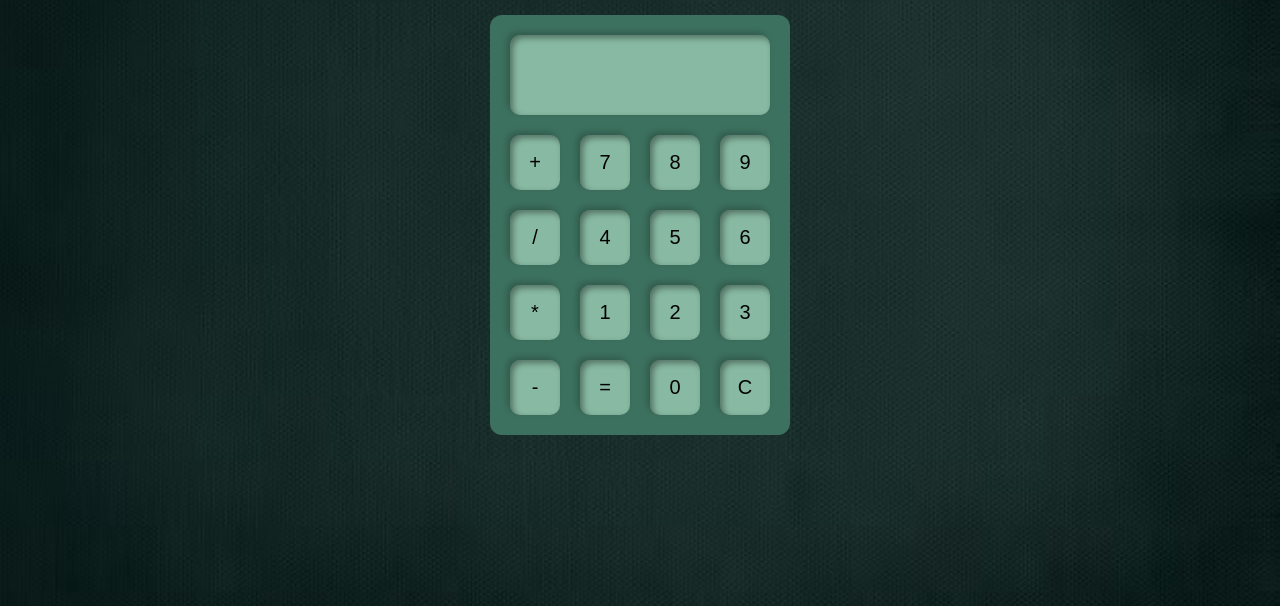
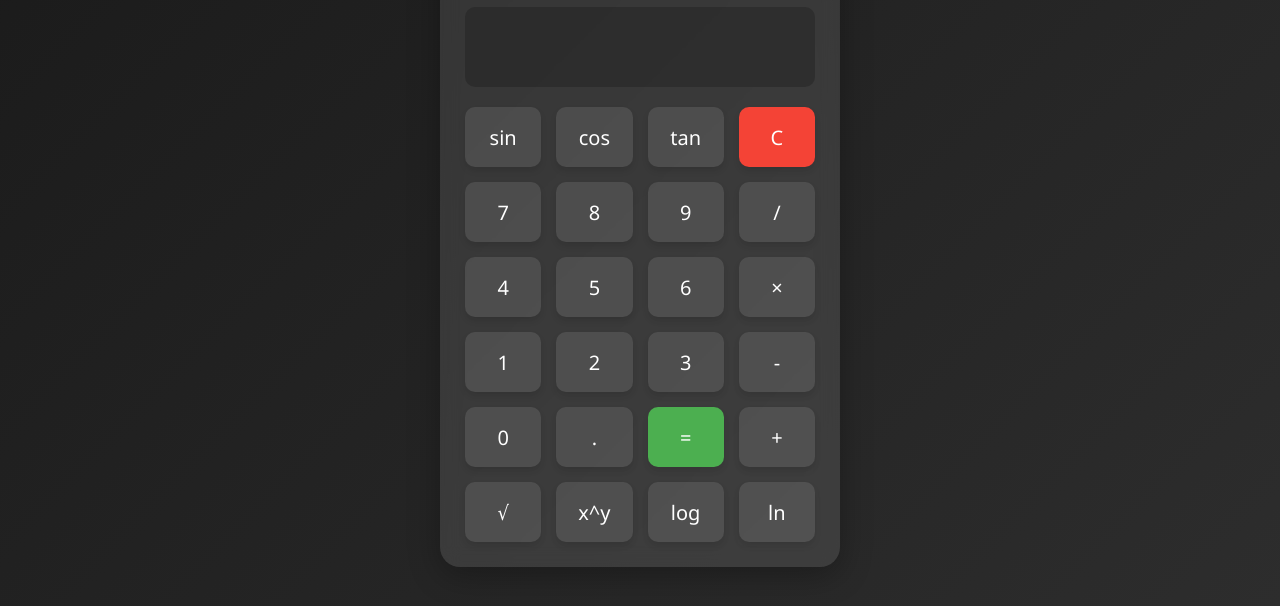
Before and after one commit to omika-45/Calculator, a plain HTML site: page index.html in a window 1280 px wide. Shown: the part 194-800 px from the top of the page. Drawn offline with Linux system fonts and the light colour scheme.

Commit message:
Enhance calculator functionality and UI: renamed to 'Scientific Calculator', added scientific functions (sin, cos, tan, sqrt, log, ln, power), improved input handling, and updated styles for better user experience.

```diff
--- a/index.html
+++ b/index.html
@@ -3,30 +3,44 @@
     <head>
         <meta charset="UTF-8" >
         <meta name="viewport" content="width=device-width, initial-scale=1.0" >
-        <title>Calculator</title>
+        <title>Scientific Calculator</title>
         <link rel="stylesheet" href="style.css">
     </head>
     <body>
-       <h2>Calculator</h2>
+       <h2>Scientific Calculator</h2>
         <section id="calculator">
-            <input type="text" id="num-area" disabled >
+            <input type="text" id="history-area" disabled>
+            <input type="text" id="num-area" disabled>
             <div class="calc-btn">
-                <button onclick="appendToDisplay('+')">+</button>
+                <button onclick="sin()">sin</button>
+                <button onclick="cos()">cos</button>
+                <button onclick="tan()">tan</button>
+                <button onclick="clearDisplay()">C</button>
+
                 <button onclick="appendToDisplay('7')">7</button>
                 <button onclick="appendToDisplay('8')">8</button>
                 <button onclick="appendToDisplay('9')">9</button>
                 <button onclick="appendToDisplay('/')">/</button>
+
                 <button onclick="appendToDisplay('4')">4</button>
                 <button onclick="appendToDisplay('5')">5</button>
                 <button onclick="appendToDisplay('6')">6</button>
-                <button onclick="appendToDisplay('*')">*</button>
+                <button onclick="appendToDisplay('*')">×</button>
+
                 <button onclick="appendToDisplay('1')">1</button>
                 <button onclick="appendToDisplay('2')">2</button>
                 <button onclick="appendToDisplay('3')">3</button>
                 <button onclick="appendToDisplay('-')">-</button>
-                <button onclick="calculateResult('=')">=</button>
+
                 <button onclick="appendToDisplay('0')">0</button>
-                <button onclick="clearDisplay()">C</button>
+                <button onclick="appendToDisplay('.')">.</button>
+                <button onclick="calculateResult()">=</button>
+                <button onclick="appendToDisplay('+')">+</button>
+
+                <button onclick="sqrt()">√</button>
+                <button onclick="power()">x^y</button>
+                <button onclick="log()">log</button>
+                <button onclick="ln()">ln</button>
             </div>
         </section>
         <script src="main.js"></script>
--- a/main.js
+++ b/main.js
@@ -1,17 +1,115 @@
 let display = document.getElementById('num-area');
+let historyDisplay = document.getElementById('history-area');
+let currentExpression = '';
 
 function clearDisplay() {
     display.value = '';
+    currentExpression = '';
 }
 
 function appendToDisplay(value) {
-    display.value += value;
-}
-function calculateResult(){
-    try{
-        display.value = eval(display.value);
-    }
-    catch (e){
-        display.value = 'error';
+    if (display.value.length < 20) { // Limit input length
+        display.value += value;
+        currentExpression += value;
     }
 }
+
+function calculateResult() {
+    try {
+        const result = eval(currentExpression);
+        if (isFinite(result)) {
+            historyDisplay.value = currentExpression + ' = ' + result;
+            display.value = result;
+            currentExpression = result.toString();
+        } else {
+            throw new Error('Invalid result');
+        }
+    } catch (e) {
+        display.value = 'Error';
+        currentExpression = '';
+    }
+}
+
+// Scientific functions
+function sin() {
+    const value = parseFloat(display.value);
+    if (!isNaN(value)) {
+        const result = Math.sin(value * Math.PI / 180);
+        display.value = result.toFixed(4);
+        currentExpression = result.toString();
+    }
+}
+
+function cos() {
+    const value = parseFloat(display.value);
+    if (!isNaN(value)) {
+        const result = Math.cos(value * Math.PI / 180);
+        display.value = result.toFixed(4);
+        currentExpression = result.toString();
+    }
+}
+
+function tan() {
+    const value = parseFloat(display.value);
+    if (!isNaN(value)) {
+        const result = Math.tan(value * Math.PI / 180);
+        display.value = result.toFixed(4);
+        currentExpression = result.toString();
+    }
+}
+
+function sqrt() {
+    const value = parseFloat(display.value);
+    if (!isNaN(value) && value >= 0) {
+        const result = Math.sqrt(value);
+        display.value = result;
+        currentExpression = result.toString();
+    } else {
+        display.value = 'Error';
+        currentExpression = '';
+    }
+}
+
+function log() {
+    const value = parseFloat(display.value);
+    if (!isNaN(value) && value > 0) {
+        const result = Math.log10(value);
+        display.value = result.toFixed(4);
+        currentExpression = result.toString();
+    } else {
+        display.value = 'Error';
+        currentExpression = '';
+    }
+}
+
+function ln() {
+    const value = parseFloat(display.value);
+    if (!isNaN(value) && value > 0) {
+        const result = Math.log(value);
+        display.value = result.toFixed(4);
+        currentExpression = result.toString();
+    } else {
+        display.value = 'Error';
+        currentExpression = '';
+    }
+}
+
+function power() {
+    const value = parseFloat(display.value);
+    if (!isNaN(value)) {
+        currentExpression += '**';
+        display.value += '^';
+    }
+}
+
+// Keyboard support
+document.addEventListener('keydown', (event) => {
+    const key = event.key;
+    if (/[0-9+\-*/.=]/.test(key)) {
+        appendToDisplay(key);
+    } else if (key === 'Enter') {
+        calculateResult();
+    } else if (key === 'Escape') {
+        clearDisplay();
+    }
+});
--- a/style.css
+++ b/style.css
@@ -4,6 +4,7 @@
     box-sizing: border-box;
     outline: none;
     -webkit-tap-highlight-color: transparent;
+    font-family: 'Segoe UI', Tahoma, Geneva, Verdana, sans-serif;
 }
 body{
     text-align: center;
@@ -11,51 +12,83 @@ body{
     flex-direction: column;
     align-items: center;
     justify-content: center;
-    height: 100vh;
-    background-image: url('assets/painted-solid-.jpg');
-    background-size: cover;
+    min-height: 100vh;
+    background: linear-gradient(135deg, #1a1a1a, #2d2d2d);
+    color: #ffffff;
 }
 h2{
-    color: #88baa3;
-    font-size: 2rem;
-    font-family: Arial, Helvetica, sans-serif;
+    color: #4CAF50;
+    font-size: 2.5rem;
+    margin-bottom: 2rem;
+    text-shadow: 0 2px 4px rgba(0, 0, 0, 0.2);
+}
+#history-area{
+    width: 100%;
+    height: 40px;
+    color: #888;
+    text-align: right;
+    background-color: rgba(0, 0, 0, 0.2);
+    border: none;
+    border-radius: 10px;
+    font-size: 16px;
+    margin-bottom: 10px;
+    padding: 10px;
 }
 #num-area{
     width: 100%;
     height: 80px;
-    color: black;
+    color: #ffffff;
     text-align: right;
-    background-color: #88baa3;
+    background-color: rgba(0, 0, 0, 0.2);
     border: none;
     border-radius: 10px;
-    box-shadow: inset 3px 3px 6px rgba(0, 0, 0, 0.4), -3px -3px 6px rgba(0, 0, 0, 0.2);
-    font-size: 24px;
+    font-size: 32px;
     margin-bottom: 20px;
     padding: 20px;
 }
 #calculator{
-    max-width: 300px;
-    margin: 40px;
-    padding: 20px;
-    border-radius: 12px;
-    background-color: #3d715f;
+    max-width: 400px;
+    margin: 20px;
+    padding: 25px;
+    border-radius: 20px;
+    background: rgba(255, 255, 255, 0.1);
+    backdrop-filter: blur(10px);
+    box-shadow: 0 8px 32px rgba(0, 0, 0, 0.3);
 }
 .calc-btn{
     display: grid;
     grid-template-columns: repeat(4,1fr);
-    gap: 20px;
+    gap: 15px;
 }
 button{
-    height: 55px;
+    height: 60px;
     width: 100%;
     font-size: 20px;
     cursor: pointer;
-    background-color: #88baa3;
+    background: rgba(255, 255, 255, 0.1);
     border: none;
     border-radius: 10px;
-    box-shadow: inset 3px 3px 6px rgba(0, 0, 0, 0.4), -3px -3px 6px rgba(0, 0, 0, 0.2);
-    transition: background-color 0.3s;
+    color: #ffffff;
+    transition: all 0.3s ease;
+    box-shadow: 0 4px 6px rgba(0, 0, 0, 0.1);
 }
 button:hover{
-    background-color: #5f8676;
+    background: rgba(255, 255, 255, 0.2);
+    transform: translateY(-2px);
 }
+button:active{
+    transform: translateY(0);
+    box-shadow: 0 2px 4px rgba(0, 0, 0, 0.1);
+}
+button[onclick="calculateResult()"] {
+    background: #4CAF50;
+}
+button[onclick="calculateResult()"]:hover {
+    background: #45a049;
+}
+button[onclick="clearDisplay()"] {
+    background: #f44336;
+}
+button[onclick="clearDisplay()"]:hover {
+    background: #d32f2f;
+}
```
